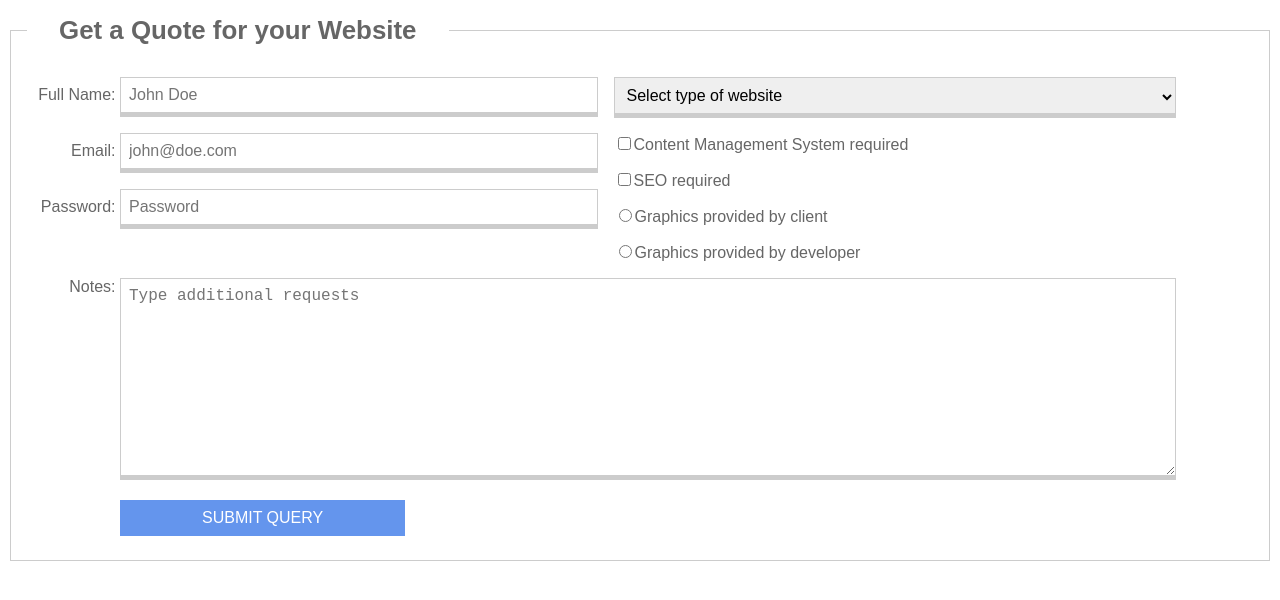
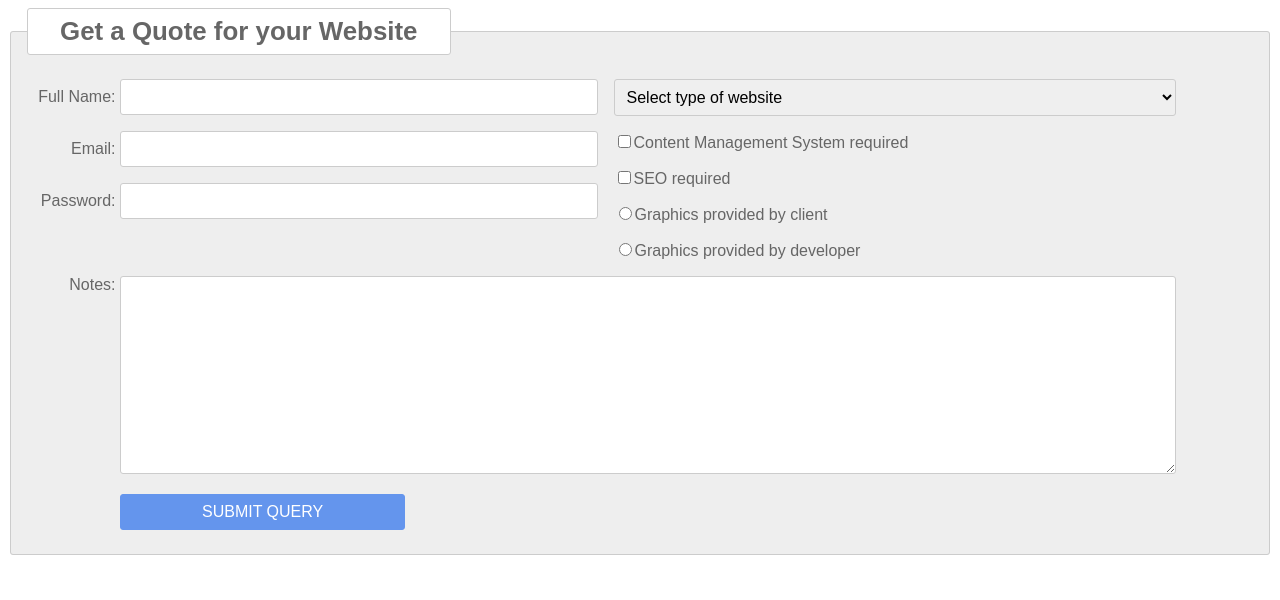
Before and after one commit to G12/week-12-class-2, a plain HTML site: page styling-forms/index.html in a window 1280 px wide. Drawn offline with Linux system fonts and the light colour scheme.

Commit message:
css file updated

```diff
--- a/styling-forms/css/main.css
+++ b/styling-forms/css/main.css
@@ -28,11 +28,15 @@ form {
 
 fieldset {
     border: 1px solid #CCC;
+    border-radius: 3px;
     padding: 1rem;
+    background-color: #EEE;
 }
 
 legend {
-    /*border: 1px solid #666;*/
+    border: 1px solid #CCC;
+    border-radius: 3px;
+    background-color: #FFF;
     padding: 0.5rem 2rem;
     font-weight: bold;
     font-size: 1.618rem;
@@ -47,7 +51,7 @@ Set the labels of text-fields as
 block-level elements
 -- */
 .text-inputs label {
-    display: block;
+    display: none;
 }
 
 /* --
@@ -61,7 +65,7 @@ textarea,
     width: 100%;
     padding: 0.5rem;
     border: 1px solid #CCC;
-    border-bottom: 5px solid #CCC;
+    border-radius: 3px;
     font-size: 1rem;
 }
 
@@ -70,25 +74,29 @@ textarea,
     background-color: cornflowerblue;
     color: white;
     cursor: pointer;
+    transition: background-color 200ms ease-in,
+                color 200ms ease-in;
+;
 }
 
 #send-data:hover {
     border: 1px solid #444;
     background-color: #444;
-    color: white;
+    color: #EEE;
 }
 
 
 /* --
-Change the style of active
-text-field or textarea element
+You can change the style of active
+text-field or textarea element:
 -- */
+/*
 input:focus, textarea:focus {
     background-color: #444;
     color: #FFF;
     border: 1px solid #000;
-    border-bottom: 5px solid #CCC;
 }
+*/
 
 
 
@@ -104,6 +112,10 @@ TABLET VIEW-PORT:
         elements.
         -- */
         padding: 1rem 85px 1rem 1rem;
+    }
+
+    .text-inputs label {
+        display: block;
     }
 
     .text-inputs:first-of-type,
@@ -163,4 +175,26 @@ TABLET VIEW-PORT:
         width: 25%;
         margin: 0 0 0 85px;
     }
+
+
+    /* --
+    Style placeholder.
+    Reference: http://blog.teamtreehouse.com/the-css3-placeholder-pseudo-element
+    -- */
+    input::-webkit-input-placeholder,
+    textarea::-webkit-input-placeholder{
+        color: white;
+    }
+    input::-moz-placeholder,
+    textarea::-moz-placeholder {
+        color: white;
+    }
+    input:-moz-placeholder,
+    textarea:-moz-placeholder {   /* -- Older versions of Firefox -- */
+        color: white;
+    }
+    input:-ms-input-placeholder,
+    textarea:-ms-input-placeholder {
+        color: white;
+    }
 }
--- a/styling-forms/index.html
+++ b/styling-forms/index.html
@@ -9,20 +9,22 @@
     <form action="./scripts/handle-form.php" method="post">
         <fieldset>
             <legend>Get a Quote for your Website</legend>
+
             <div class="text-inputs">
                 <div class="form-box">
                     <label for="full-name">Full Name:</label>
-                    <input type="text" name="full-name" id="full-name" value="" placeholder="John Doe">
+                    <input type="text" name="full-name" id="full-name" value="" placeholder="full name">
                 </div>
                 <div class="form-box">
                     <label for="email">Email:</label>
-                    <input type="email" name="email" id="email" value="" placeholder="john@doe.com">
+                    <input type="email" name="email" id="email" value="" placeholder="email">
                 </div>
                 <div class="form-box">
                     <label for="password">Password:</label>
-                    <input type="password" name="password" id="password" value="" placeholder="Password">
+                    <input type="password" name="password" id="password" value="" placeholder="password">
                 </div>
             </div>
+
             <div class="btn-inputs">
                 <div class="form-box">
                     <select name="wb-type" id="wb-type">
@@ -48,7 +50,7 @@
             <div class="text-inputs">
                 <div class="form-box">
                     <label for="additional-notes">Notes:</label>
-                    <textarea name="additional-notes" id="additional-notes" cols="30" rows="10" placeholder="Type additional requests"></textarea>
+                    <textarea name="additional-notes" id="additional-notes" cols="30" rows="10" placeholder="type additional requests"></textarea>
                 </div>
             </div>
 
```
